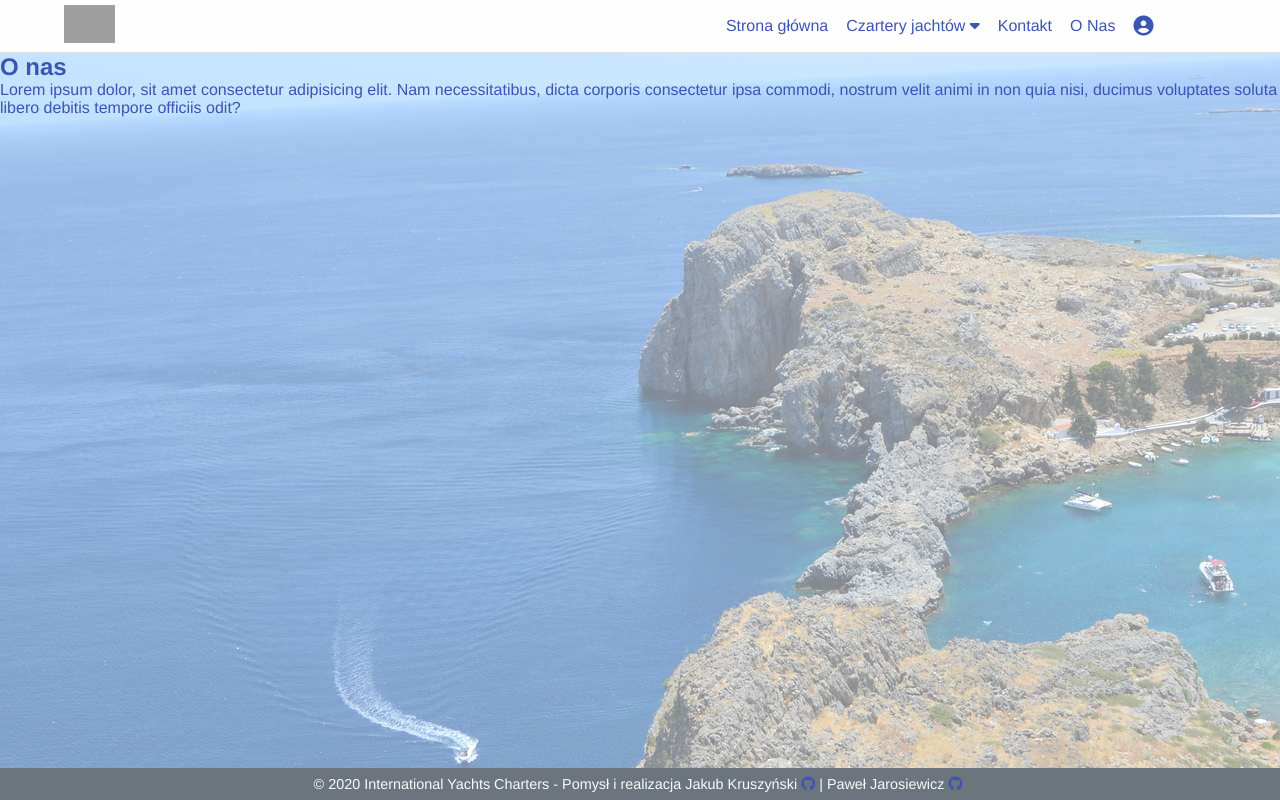
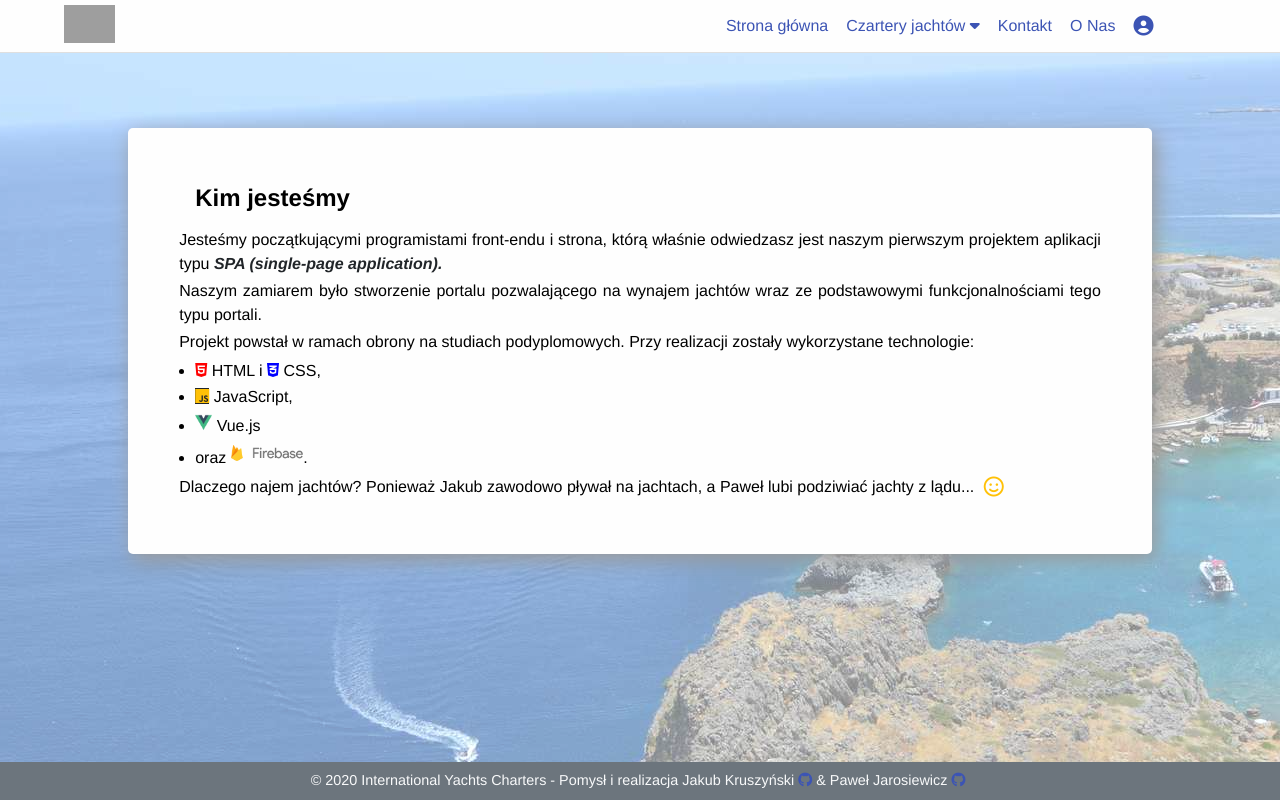
Before and after one commit to Kruchy1980/charter-yacht-app-vue-wsb, a Vue app: page /about in a window 1280 px wide. Built offline with nearby package versions, Linux system fonts and the light colour scheme; grey boxes are pictures that could not be loaded.

Commit message:
zmiany w menu, strona o nas

```diff
--- a/src/App.vue
+++ b/src/App.vue
@@ -15,4 +15,19 @@
 .primary_color {
   color: rgb(60, 84, 180);
 }
+.text-yellow{
+    color: #ffc107;
+}
+.text-red{
+    color: #ff0000;
+}
+.text-blue{
+    color: #0000ff;
+}
+.text-dark{
+  color: #212529;
+}
+.bg-dark{
+  background-color: #212529;
+}
 </style>
--- a/src/components/MainFooter.vue
+++ b/src/components/MainFooter.vue
@@ -2,7 +2,7 @@
 <footer class="main_fotter">
     <div class="footer_container">
         <p class="footer_p"> &copy; 2020 International Yachts Charters - Pomysł i realizacja</p>
-        <p class="footer_p"> Jakub Kruszyński <a href="https://github.com/Kruchy1980" target="_blank" class="primary_color"><i class="fab fa-github"></i></a>  |  Paweł Jarosiewicz <a href="https://github.com/PawelJarosiewicz" target="_blank" class="primary_color"><i class="fab fa-github"></i></a></p>
+        <p class="footer_p"> Jakub Kruszyński <a href="https://github.com/Kruchy1980" target="_blank" class="primary_color"><i class="fab fa-github"></i></a> & Paweł Jarosiewicz <a href="https://github.com/PawelJarosiewicz" target="_blank" class="primary_color"><i class="fab fa-github"></i></a></p>
     </div>
 </footer>
 </template>
--- a/src/components/MainMenu.vue
+++ b/src/components/MainMenu.vue
@@ -8,29 +8,48 @@
         <i class="fas fa-bars fa-lg" v-show="isMobileMenuClicked"></i>
         <i class="fas fa-times fa-lg" v-show="!isMobileMenuClicked"></i>
       </button>
-      <nav class="hide">
+      <nav class="header_nav">
         <ul class="nav_menu">
           <li>
             <router-link to="/" class="nav_link primary_color">Strona główna</router-link>
           </li>
           <li>
-            <a type="button" class="nav_link primary_color" v-on:click="expandMenuCharter($event)">
+            <a class="nav_link primary_color" v-on:click="expandMenuCharter($event)">
               Czartery jachtów
               <i class="fas fa-caret-down" v-show="!isExpanded"></i>
               <i class="fas fa-caret-up" v-show="isExpanded"></i>
             </a>
-            <ul class="nav_dropdown hide">
+            <ul class="nav_dropdown ">
               <li>
-                <a href class="nav_link primary_color">Jachty żaglowe</a>
+                <a  class="nav_link primary_color" v-on:click="isExpanded1=!isExpanded1">
+                  Jachty żaglowe
+                  <i class="fas fa-caret-down" v-show="!isExpanded1"></i>
+                  <i class="fas fa-caret-up" v-show="isExpanded1"></i>
+                </a>
+                <ul v-show="isExpanded1">
+                  <li class="dropdown_item">
+                    <a class="primary_color nav_link"><i class="fas fa-caret-right"></i> Jednokadłubowe</a>
+                  </li>
+                  <li class="dropdown_item">
+                    <a class="primary_color nav_link"><i class="fas fa-caret-right"></i> Wielokadłubowe</a>
+                  </li>
+                </ul>
               </li>
+
               <li>
-                <a href class="nav_link primary_color">Jachty motorowe</a>
-              </li>
-              <li>
-                <a href class="nav_link primary_color">Katamarany żaglowe</a>
-              </li>
-              <li>
-                <a href class="nav_link primary_color">Katamarany motorowe</a>
+                <a  class="nav_link primary_color" v-on:click="isExpanded2=!isExpanded2">
+                  Jachty motorowe
+                  <i class="fas fa-caret-down" v-show="!isExpanded2"></i>
+                  <i class="fas fa-caret-up" v-show="isExpanded2"></i>
+                </a>
+                <ul v-show="isExpanded2">
+                  <li class="dropdown_item ">
+                    <a class="primary_color nav_link "><i class="fas fa-caret-right"></i> Jednokadłubowe</a>
+                  </li>
+                  <li class="dropdown_item">
+                    <a class="primary_color nav_link"><i class="fas fa-caret-right"></i> Wielokadłubowe</a>
+                  </li>
+                </ul>
               </li>
             </ul>
           </li>
@@ -59,19 +78,27 @@
       mainUrl: "/",
       logoUrl: "/bookmark-icon/1.blue.svg",
       isMobileMenuClicked: true,
-      isExpanded: false
+      isExpanded: false,
+      isExpanded1: false,
+      isExpanded2: false,
     };
   },
   methods: {
     showMobileMenu() {
+      let nav = document.querySelector('.header_nav');
+      if(this.isMobileMenuClicked){
+        nav.style='max-height: 50vh;'
+      }
+      else{
+        nav.style='max-height: 0;';
+      }
       this.isMobileMenuClicked = !this.isMobileMenuClicked;
-      let nav = document.getElementsByTagName("nav")[0];
-      nav.classList.toggle("show");
+
     },
     expandMenuCharter(e) {
+      let ul = e.target.nextSibling;
       this.isExpanded = !this.isExpanded;
-      let ul = e.target.nextSibling;
-      ul.classList.toggle("show");
+      ul.classList.toggle("nav_dropdown--grow");
     }
   }
 };
@@ -83,27 +110,54 @@
   padding: 0;
   list-style: none;
 }
-ul a {
+li a {
   text-decoration: none;
 }
-nav {
+.header_nav {
   flex-basis: 100%;
+  -moz-transition: max-height .5s;
+  -ms-transition: max-height .5s;
+  -o-transition: max-height .5s;
+  -webkit-transition: max-height .5s;
+  transition: max-height .5s;
+  max-height: 0;
+  overflow: hidden;
 }
 li {
   padding-left: 0.5rem;
   margin-top: 0.5rem;
+  margin-bottom: .2rem;
 }
 .nav_link {
   padding: 0.25rem;
   border: solid 1px transparent;
-  transition: all 0.5s;
+  -moz-transition:  all 0.5s;
+  -ms-transition:  all 0.5s;
+  -o-transition:  all 0.5s;
+  -webkit-transition:  all 0.5s;
+  transition:  all 0.5s;
 }
-.nav_link:hover {
+.nav_link:hover{
   cursor: pointer;
   border-radius: 7px;
   border-left: solid 1px rgba(60, 84, 180, 0.6);
   border-right: solid 1px rgba(60, 84, 180, 0.6);
   color: rgba(60, 84, 180, 0.6);
+}
+.nav_dropdown > li{
+  margin-top: .5rem;
+}
+.dropdown_item{
+  margin-top: .5rem;
+  padding-bottom: .2rem;
+  -moz-transition:  all 0.5s;
+  -ms-transition:  all 0.5s;
+  -o-transition:  all 0.5s;
+  -webkit-transition:  all 0.5s;
+  transition:  all 0.5s;
+}
+.dropdown_item:hover{
+  margin-left: .25rem;
 }
 .nav_toggler {
   height: 2rem;
@@ -115,7 +169,11 @@
   cursor: pointer;
   display: inline-block;
   text-align: center;
-  transition: all 0.5s;
+  -moz-transition:  all 0.5s;
+  -ms-transition:  all 0.5s;
+  -o-transition:  all 0.5s;
+  -webkit-transition:  all 0.5s;
+  transition:  all 0.5s;
 }
 .nav_menu {
   display: flex;
@@ -123,23 +181,16 @@
   text-align: left;
   margin-bottom: 0.5rem;
 }
-.nav_dropdown {
-  position: static;
-  width: fit-content;
-  padding: 3px;
-  border-radius: 7px;
-  border-bottom: 1px solid rgb(102, 102, 102, 0.2);
-  background-color: rgb(254, 254, 254);
-}
 .main_header {
   margin: 0px;
   padding: 0px;
-  position: relative;
+  position: absolute;
   top: 0px;
   width: 100%;
   background-color: rgb(254, 254, 254);
   display: flex;
   border-bottom: 1px solid rgb(102, 102, 102, 0.2);
+  z-index: 100;
 }
 .main_header_nav {
   margin: 0 auto;
@@ -161,16 +212,37 @@
 .hide:not(.show) {
   display: none;
 }
+.nav_dropdown {
+  width: fit-content;
+  border-bottom-right-radius: 7px;
+  border-bottom-left-radius: 7px;
+  background-color: rgb(254, 254, 254);
+
+  /* ukrycie + animacja */
+  max-height: 0px;
+  overflow: hidden;
+  -moz-transition:  all 0.5s;
+  -ms-transition:  all 0.5s;
+  -o-transition:  all 0.5s;
+  -webkit-transition:  all 0.5s;
+  transition:  all 0.5s;
+}
+.nav_dropdown--grow{
+  max-height: 50vh;
+  padding: 3px;
+  /* border-bottom: 1px solid rgb(102, 102, 102, 0.2); */
+}
 
 /* szkielet dla różnych wyświetlaczy */
-@media (min-width: 640px) {
-}
+/* @media (min-width: 640px) {
+} */
 
 @media (min-width: 768px) {
-  nav {
+  .header_nav {
     margin: auto 5% auto auto;
     display: inherit !important;
     flex-basis: auto;
+    max-height: 50vh;
   }
   li {
     margin-top: 0.25rem;
@@ -191,12 +263,13 @@
   .nav_dropdown {
     position: absolute;
     width: auto;
+    padding: 3px;
   }
 }
 
-@media (min-width: 1024px) {
+/* @media (min-width: 1024px) {
 }
 
 @media (min-width: 1200px) {
-}
+} */
 </style>
--- a/src/views/About.vue
+++ b/src/views/About.vue
@@ -1,9 +1,20 @@
 <template>
     <div id="about">
         <MainMenu />
-        <div class=" primary_color">
-        <h2>O nas</h2>
-        <p>Lorem ipsum dolor, sit amet consectetur adipisicing elit. Nam necessitatibus, dicta corporis consectetur ipsa commodi, nostrum velit animi in non quia nisi, ducimus voluptates soluta libero debitis tempore officiis odit?</p>
+        <div class="about_wrapper">
+            <div>
+                <h2>Kim jesteśmy</h2>
+                <p>Jesteśmy początkującymi programistami front-endu i strona, którą właśnie odwiedzasz jest naszym pierwszym projektem aplikacji typu <a href="https://en.wikipedia.org/wiki/Single-page_application" target="_blank"><i><strong>SPA (single-page application).</strong></i></a></p>
+                <p>Naszym zamiarem było stworzenie portalu pozwalającego na wynajem jachtów wraz ze podstawowymi funkcjonalnościami tego typu portali.</p>
+                <p>Projekt powstał w ramach obrony na studiach podyplomowych. Przy realizacji zostały wykorzystane technologie:</p>
+                <ul>
+                  <li class=""><i class="fab fa-html5 text-red"></i> HTML i <i class="fab fa-css3-alt text-blue"></i> CSS,</li>
+                  <li class=""><i class="fab fa-js text-yellow bg-dark"></i> JavaScript,</li>
+                  <li><img src="images/icons/vuejs.png" alt="Vue.js" height="17px"> Vue.js</li>
+                  <li class="">oraz <img src="images/icons/firebase.png" alt="Firebase" height="20px">.</li>
+                </ul>
+                <p>Dlaczego najem jachtów? Ponieważ Jakub zawodowo pływał na jachtach, a Paweł lubi podziwiać jachty z lądu... <i class="far fa-smile fa-lg text-yellow" style="padding: 5px;"></i></p>
+            </div>
         </div>
 
         <MainFooter />
@@ -20,6 +31,40 @@
 </script>
 
 <style>
+ul{
+    margin-left: 1rem;
+    margin-bottom: .5rem;
+}
+ul > li{
+    margin-top: .5rem;
+}
+p{
+    margin-bottom: .2rem;
+    line-height: 1.5;
+}
+a {
+    text-decoration: none;
+    color: #212529;
+}
+.about_wrapper{
+    background-color: rgb(254, 254, 254);
+    display: block;
+    margin-top: 15%;
+    margin-left: 10%;
+    margin-right: 10%;
+    box-shadow: 4px 6px 20px #999;
+    border-radius: 5px;
+}
+.about_wrapper >div{
+    padding: 5%;
+    text-align: justify;
+}
+.about_wrapper > div > h2{
+    margin-top: .3rem;
+    margin-left: 1rem;
+    margin-right: 1rem;
+    margin-bottom: 1rem;
+}
 
 #about::after {
   content: "";
@@ -42,5 +87,8 @@
     #about::after {
         background:  url("/images/background/about-big.jpg") no-repeat center center fixed;;
     }
+    .about_wrapper{
+        margin-top: 10%;
+    }
 }
 </style>
```
Also changed, not shown: public/images/icons/firebase.png (added), public/images/icons/vuejs.png (added).
